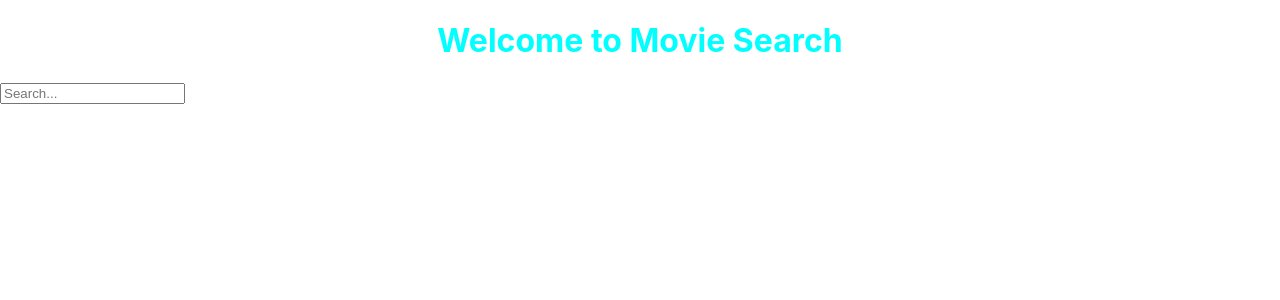
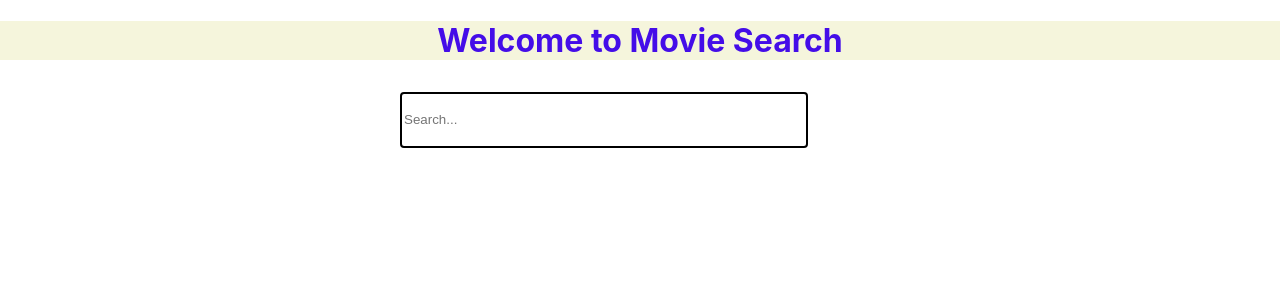
Before and after one commit to rohitreddy12/movie_search, a React (Create React App) app: page / in a window 1280 px wide. Shown: the top 300 px of the page. Built offline with nearby package versions, Linux system fonts and the light colour scheme.

Commit message:
written css for elements

```diff
--- a/src/App.css
+++ b/src/App.css
@@ -1,4 +1,23 @@
 h1{
-  color: aqua;
+  background-color: beige;
+  color: rgb(68, 13, 232);
   text-align: center;
 }
+
+input{
+  border: 2px solid black;
+  border-radius: 4px;
+  width: 400px;
+  height: 50px;
+  margin: 10px 400px 0px ;
+
+}
+
+img{
+
+  height: 350px;
+  width: 300px;
+  margin: 10px 5px;
+  border: solid 1px rgb(0, 0, 0);
+
+}
```
